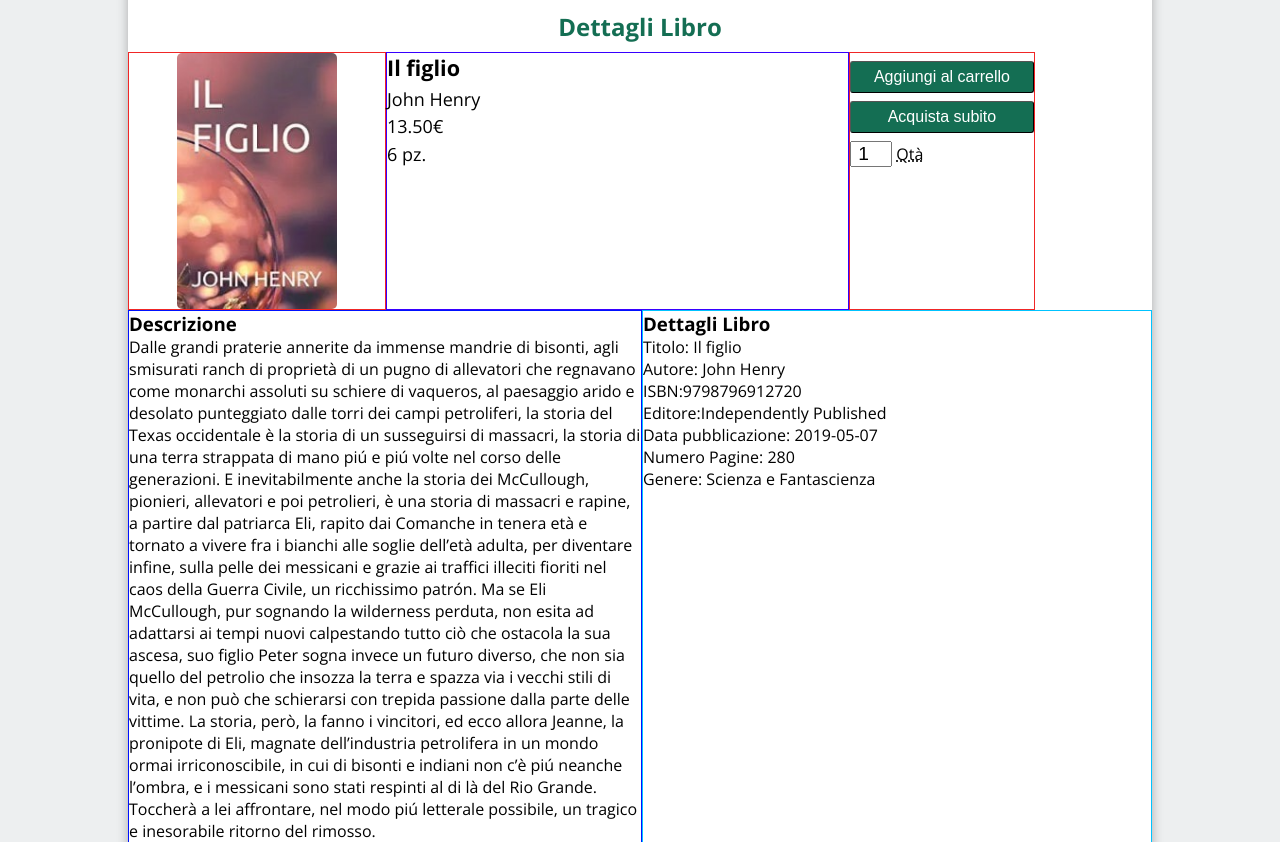
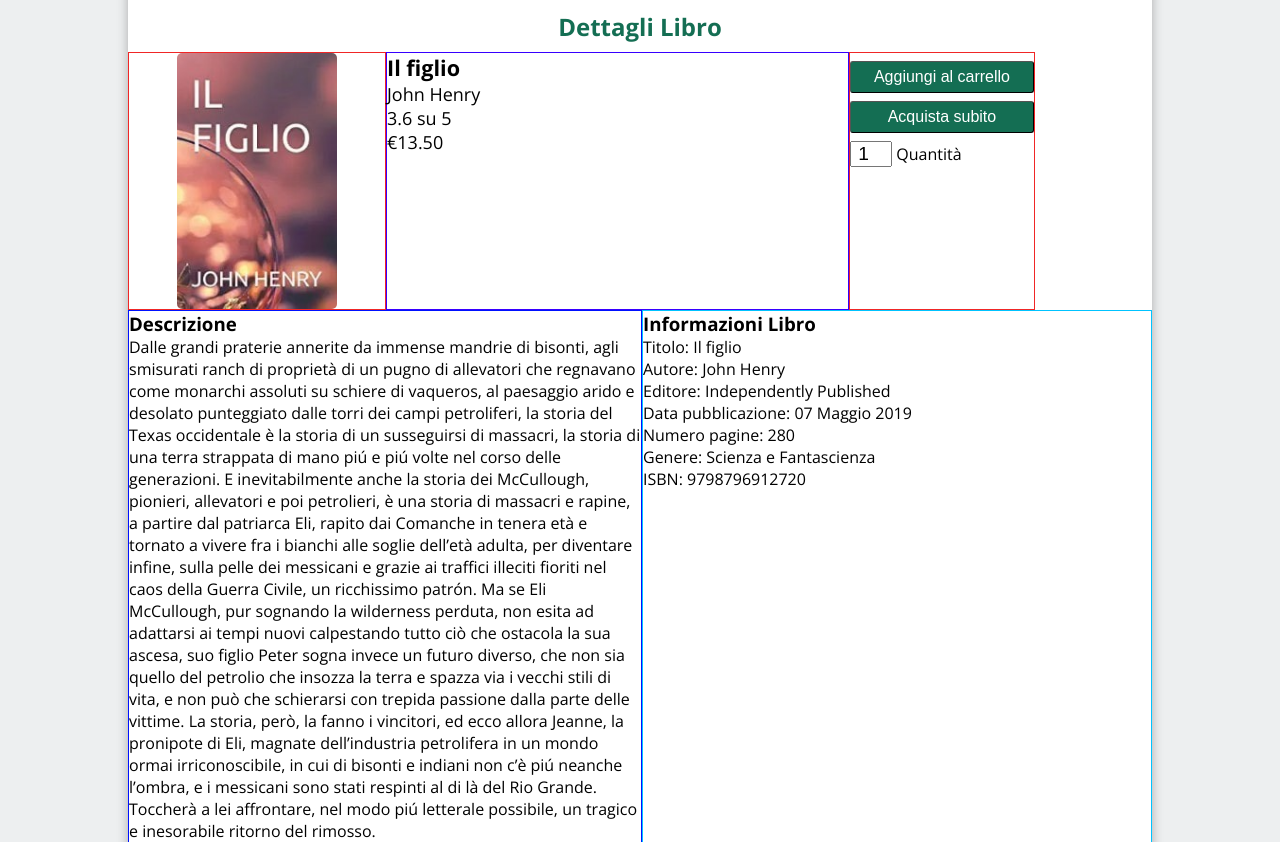
Before and after one commit to NicholasPilotto/ProgettoTecWeb21, a PHP site: page /libro.php?isbn=9798796912720 in a window 1280 px wide. Shown: the part 149-991 px from the top of the page. Run offline with PHP 8.4, Linux system fonts and the light colour scheme; data comes from the database, SQL or seed files in the repository.

Commit message:
Sistemato layout

```diff
--- a/Site/libro.php
+++ b/Site/libro.php
@@ -27,12 +27,52 @@
             $imgLibro = "<img id='imgLibro' src=" . $queryIsbn[0]['Percorso'] . ">";
 
             // ---- INFO GENERALI ----
-            $infoGenerali = "<ul>";
-            $infoGenerali .= "<li id='titolo'>" . $queryIsbn[0]['Titolo'] ."</li>";
-            $infoGenerali .= "<li>" . $queryIsbn[0]['autore_nome'] ." " . $queryIsbn[0]['autore_cognome'] . "</li>";
-            $infoGenerali .= "<li>" . $queryIsbn[0]['Prezzo'] ."&euro;</li>";
-            $infoGenerali .= "<li>" . $queryIsbn[0]['Quantita'] ." pz.</li>";
-            $infoGenerali .= "</ul>";
+
+            $infoGenerali = "<p id='titolo'>" . $queryIsbn[0]['Titolo'] ."</p>";
+
+            ///
+            $infoGenerali .= "<p>";
+            foreach($queryIsbn as $riga)
+            {
+                $infoGenerali .= $riga['autore_nome'] . " " . $riga['autore_cognome'] . ", ";
+            }
+            $infoGenerali = substr($infoGenerali, 0, strlen($infoGenerali)-2);
+            $infoGenerali .= "</p>";
+            ///
+
+            // stelle
+            $queryStelle = $connessione->get_avg_review($isbn);
+
+            if(count($queryStelle) > 0)
+            {
+                $mediaStelle = $queryStelle[0]['media'];
+                $roundStelle = ($mediaStelle - floor($mediaStelle) > 0.5) ? ceil($mediaStelle) : floor($mediaStelle);
+
+                //$infoGenerali .= "<li>Valutazione di " . round($queryStelle[0]['media'], 1) . " stelle su 5</li>";
+
+                $infoGenerali .= "<p>";// . round($queryStelle[0]['media'], 1) . " stelle su 5</li>";
+
+                for($i = 0; $i < 5; $i++)
+                {
+                    if($i < $roundStelle)
+                    {
+                        $infoGenerali .= "<i class='fas fa-star starChecked'></i>";
+                    }
+                    else
+                    {
+                        $infoGenerali .= "<i class='fas fa-star starNotChecked'></i>";
+                    }
+                }
+
+                $infoGenerali .= " " . round($mediaStelle, 1) . " su 5</p>";
+            }
+            else
+            {
+                $infoGenerali .= "<p>Non ci sono recensioni</p>";
+            }
+
+            //
+            $infoGenerali .= "<p class='miniGrassetto'>&euro;" . $queryIsbn[0]['Prezzo'] ."</p>";
 
             // ---- TRAMA ----
             $trama = "<h3>Descrizione</h3>";
@@ -40,18 +80,54 @@
 
             // ---- DETTAGLI LIBRO ----
             $dettagliLibro = "<ul>";
-            $dettagliLibro .= "<h3>Dettagli Libro</h3>";
-            $dettagliLibro .= "<li>Titolo: " . $queryIsbn[0]['Titolo'] . "</li>";
-            $dettagliLibro .= "<li>Autore: " . $queryIsbn[0]['autore_nome'] ." " . $queryIsbn[0]['autore_cognome'] . "</li>";
-            $dettagliLibro .= "<li>ISBN:" . $queryIsbn[0]['ISBN'] . "</li>";
-            $dettagliLibro .= "<li>Editore:" . $queryIsbn[0]['editore_nome'] . "</li>";
-            $dettagliLibro .= "<li>Data pubblicazione: " . $queryIsbn[0]['Data_Pubblicazione'] . "</li>";
-            $dettagliLibro .= "<li>Numero Pagine: " . $queryIsbn[0]['Pagine'] . "</li>";
+            $dettagliLibro .= "<h3>Informazioni Libro</h3>";
+            $dettagliLibro .= "<li><span class='miniGrassetto'>Titolo:</span> " . $queryIsbn[0]['Titolo'] . "</li>";
+
+            // autore
+            $dettagliLibro .= "<li><span class='miniGrassetto'>Autore:</span> ";
+            foreach($queryIsbn as $riga)
+            {
+                $dettagliLibro .= $riga['autore_nome'] . " " . $riga['autore_cognome'] . ", ";
+            }
+            $dettagliLibro = substr($dettagliLibro, 0, strlen($dettagliLibro)-2);
+            $dettagliLibro .= "</li>";
+            //
+
+            $dettagliLibro .= "<li><span class='miniGrassetto'>Editore:</span> " . $queryIsbn[0]['editore_nome'] . "</li>";
+
+            // data
+            //$dettagliLibro .= "<li><span class='miniGrassetto'>Data pubblicazione:</span> " . $queryIsbn[0]['Data_Pubblicazione'] . "</li>";
+
+            $arrayData = explode("-", $queryIsbn[0]['Data_Pubblicazione']);
+            $anno = $arrayData[0];
+            $mese = $arrayData[1];
+            $giorno = $arrayData[2];
+
+            $arrayMesi = array(
+                "01" => "Gennaio",
+                "02" => "Febbraio",
+                "03" => "Marzo",
+                "04" => "Aprile",
+                "05" => "Maggio",
+                "06" => "Giugno",
+                "07" => "Luglio",
+                "08" => "Agosto",
+                "09" => "Settembre",
+                "10" => "Ottobre",
+                "11" => "Novembre",
+                "12" => "Dicembre",
+            );
+
+            $dettagliLibro .= "<li><span class='miniGrassetto'>Data pubblicazione:</span> " . $giorno . " " . $arrayMesi[$mese] . " " . $anno . "</li>";
+            //
+
+            $dettagliLibro .= "<li><span class='miniGrassetto'>Numero pagine:</span> " . $queryIsbn[0]['Pagine'] . "</li>";
 
             // generi
             $queryGeneri = $connessione->get_genres_from_isbn($isbn);
-            $generi = "<li>Gener";
-            $generi .= (count($queryGeneri) > 1) ? "i: " : "e: ";
+            $generi = "<li><span class='miniGrassetto'>Gener";
+            $generi .= (count($queryGeneri) > 1) ? "i:" : "e:";
+            $generi .= "</span> ";
 
             $cont = 0;
             foreach($queryGeneri as $genere)
@@ -66,6 +142,9 @@
             $generi .= "</li>";
 
             $dettagliLibro .= $generi;
+
+            // isbn
+            $dettagliLibro .= "<li><span class='miniGrassetto'>ISBN:</span> " . $queryIsbn[0]['ISBN'] . "</li>";
 
             $dettagliLibro .= "</ul>";
 
--- a/Site/libro_php.html
+++ b/Site/libro_php.html
@@ -53,13 +53,13 @@
             </li>
 
             <li id="liButtonLibro">
-                <input type="button" value="Aggiungi al carrello">
-                <input type="button" value="Acquista subito">
+                <input type="button" class="button" value="Aggiungi al carrello">
+                <input type="button" class="button" value="Acquista subito">
 
                 <!-- Segnaposto -->
                 </inputQuantita>
 
-                <label for="quantita"><abbr title="Quantit&agrave;">Qt&agrave;</abbr></label>
+                <label for="quantita">Quantit&agrave;</label>
             </li>
 
             <li id="liTrama">
@@ -69,7 +69,6 @@
             <li id="liDettagliLibro">
                 </dettagliLibro>
             </li>
-        </li>
         </ul>
 
         <h3>Recensioni</h3>
```
